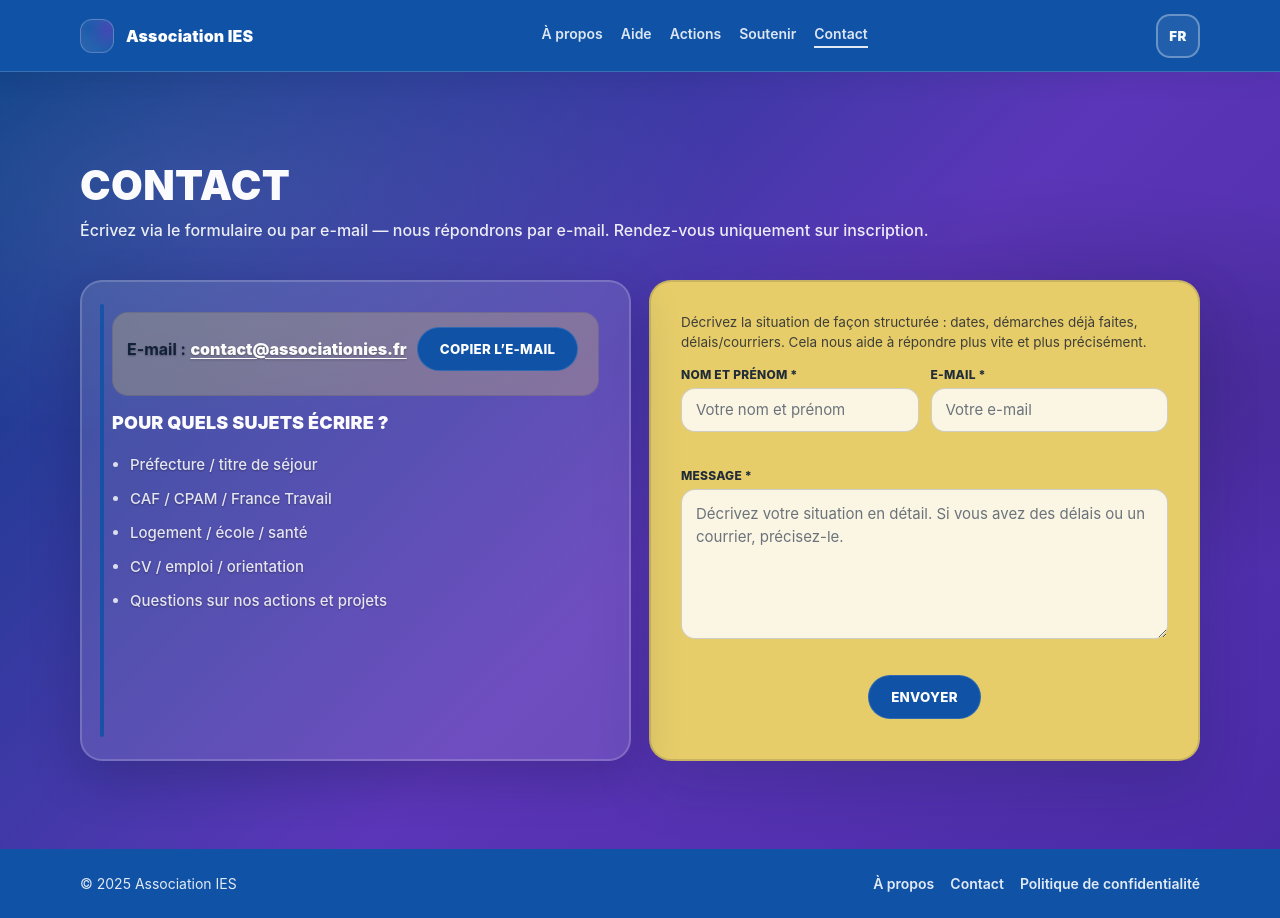
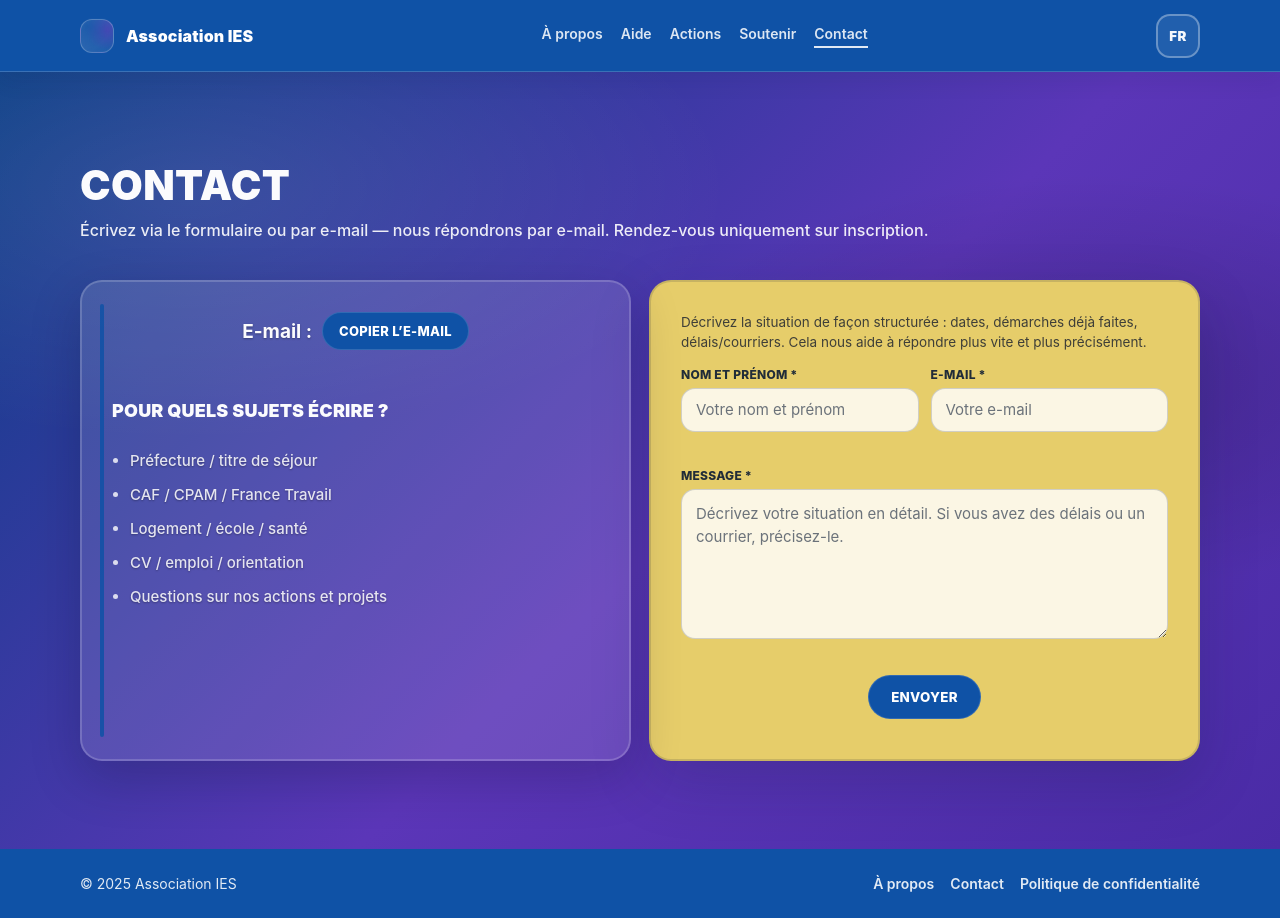
Before and after one commit to aslanzubairaev/Association-IES-, a Next.js app: page /fr/contact in a window 1280 px wide. Built offline with nearby package versions, Linux system fonts and the light colour scheme.

Commit message:
на странице КОНТАКТЫ в левом блоке где есть почта и кнопка скопировать почту, изменил чуть структуру

```diff
--- a/src/app/globals.css
+++ b/src/app/globals.css
@@ -1262,6 +1262,10 @@ a {
   color: rgba(255, 255, 255, 0.98);
 }
 
+.contact-page .contact-card--info .h3--blue {
+  margin-top: 24px;
+}
+
 .contact-card.card--paper .p,
 .contact-card.card--paper .list,
 .contact-card.card--paper .fineprint {
@@ -1311,7 +1315,7 @@ a {
 }
 
 .contact-page .contact-list {
-  margin-top: 10px;
+  margin-top: 18px;
   font-size: 15px;
   line-height: 1.6;
   color: rgba(255, 255, 255, 0.9);
@@ -1337,6 +1341,13 @@ a {
   align-items: center;
   gap: 10px;
   flex-wrap: wrap;
+  justify-content: center;
+  width: 100%;
+}
+
+.contact-page .contact-email-label {
+  color: rgba(255, 255, 255, 0.98);
+  font-size: 19px;
 }
 
 .contact-page .contact-email-value {
@@ -1351,6 +1362,11 @@ a {
 .contact-page .contact-email-helper {
   margin-top: 10px;
   opacity: 0.85;
+}
+
+.contact-page .contact-email-status {
+  text-align: center;
+  width: 100%;
 }
 
 .privacy-page a {
@@ -1388,6 +1404,13 @@ a {
   transition: transform 180ms ease, box-shadow 180ms ease, background 180ms ease, border-color 180ms ease;
 }
 
+.contact-page .contact-cta-button--compact {
+  height: 38px;
+  min-height: 38px;
+  padding: 0 16px;
+  font-size: 13px;
+}
+
 .contact-page .contact-cta-button:hover {
   background: var(--btn-primary-bg-hover);
   border-color: var(--btn-primary-border);
--- a/src/components/contacts/ContactEmailBox.tsx
+++ b/src/components/contacts/ContactEmailBox.tsx
@@ -28,20 +28,19 @@ export function ContactEmailBox({ locale, email }: ContactEmailBoxProps) {
   }
 
   return (
-    <div className="contact-box contact-email-box">
+    <div className="contact-email-box">
       {/* Строка с e-mail: делаем контрастным, но не открываем mailto, чтобы не появлялось системное окно. */}
       <div className="contact-email-row">
         <div>
-          <b>{copy.emailLabel}:</b>{" "}
-          <span
-            className="contact-email-value"
-          >
-            {email}
-          </span>
+          <b className="contact-email-label">{copy.emailLabel}:</b>
         </div>
 
         {/* Запасной вариант: можно просто скопировать адрес и вставить его в любую почту. */}
-        <button type="button" className="btn btn--pill contact-cta-button" onClick={handleCopy}>
+        <button
+          type="button"
+          className="btn btn--pill contact-cta-button contact-cta-button--compact"
+          onClick={handleCopy}
+        >
           {copy.copyLabel}
         </button>
       </div>
```
